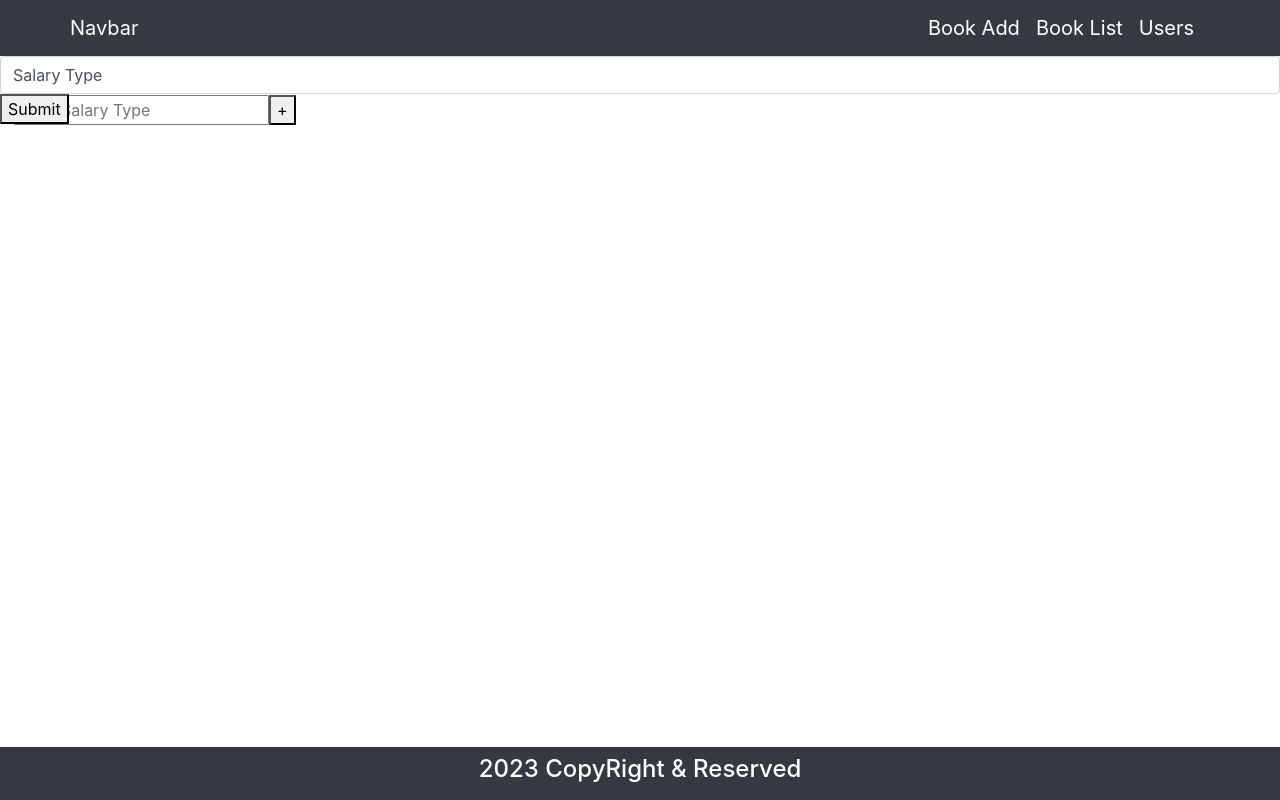
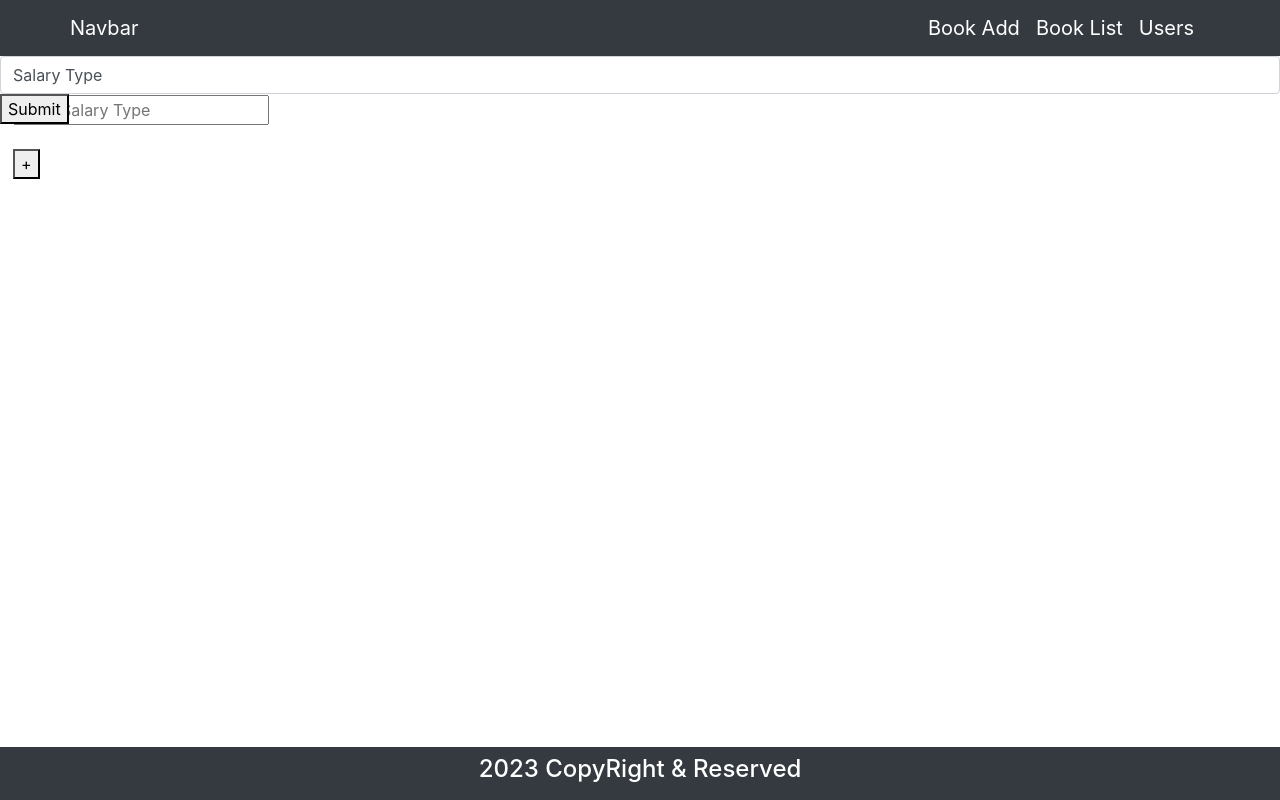
Before and after one commit to sujoy99/tax-employee-management-frontend, a React (Create React App) app: page /salary-type/add in a window 1280 px wide. Built offline with nearby package versions, Linux system fonts and the light colour scheme.

Commit message:
yup validate

```diff
--- a/src/views/salary_type/SalaryTypeForm.js
+++ b/src/views/salary_type/SalaryTypeForm.js
@@ -8,7 +8,7 @@ const initialValues = {
     }
 
 const onSubmit = values => {
-    console.log(values);
+    console.log("v::",values);
 }
 
 
@@ -32,17 +32,10 @@ function SalaryTypeForm(){
         validationSchema={validationSchema}
         onSubmit={onSubmit}
         >
-            <Form>
-            {/* <div className="form-control"  >
-                <label htmlFor='name'>Salary Type</label>
-                <Field
-                    type='text'
-                    id='name'
-                    name='name'
-                    placeholder='Enter Salary Type'
-                    />
-                <ErrorMessage name='name' component={TextError}/>
-            </div> */}
+            {
+                ({values, errors}) => (
+                    <Form>
+                        {console.log("error", errors)}
             <div className='form-control'>
                 <label>Salary Type</label>
                 <FieldArray
@@ -60,6 +53,11 @@ function SalaryTypeForm(){
                             {salaryType.map((salaryTypes,index) => (
                                 <div key={index}>
                                 <Field name={`salaryType[${index}].name`} type='text' placeholder='Enter Salary Type'/>
+                                <div className='text-danger'>
+                                <ErrorMessage name={`salaryType.${index}.name`} />
+                                </div>
+
+                          <br />
 
                                 {index > 0 && (
                                     <button type='button' onClick={() => remove(index)}>{' '} - {' '}
@@ -67,7 +65,9 @@ function SalaryTypeForm(){
 
                                 )}
 
-                                <button type='button' onClick={() => push({name: ''})}> + </button>
+                                <button type='button' onClick={() => push("")}> + </button>
+
+
 
                                 </div>
                            ))}
@@ -79,6 +79,9 @@ function SalaryTypeForm(){
             </div>
                 <button type='submit'>Submit</button>
             </Form>
+                )
+            }
+
         </Formik>
     )
 }
```
